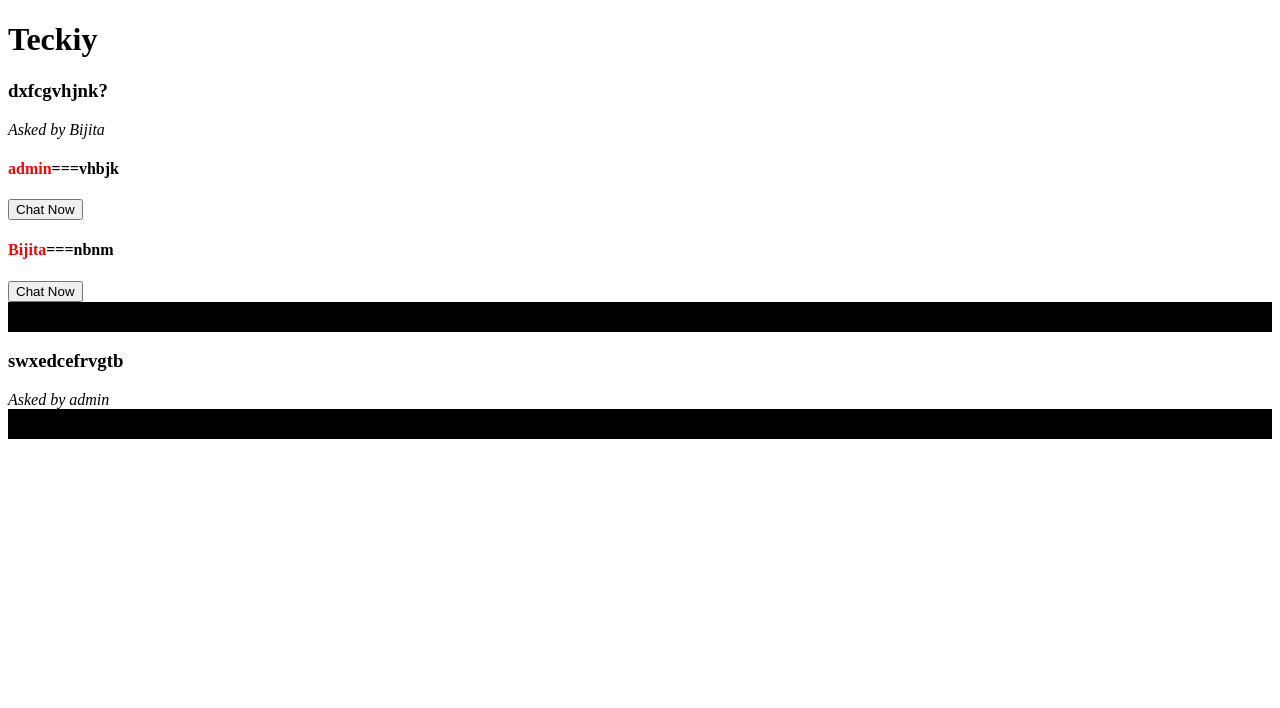
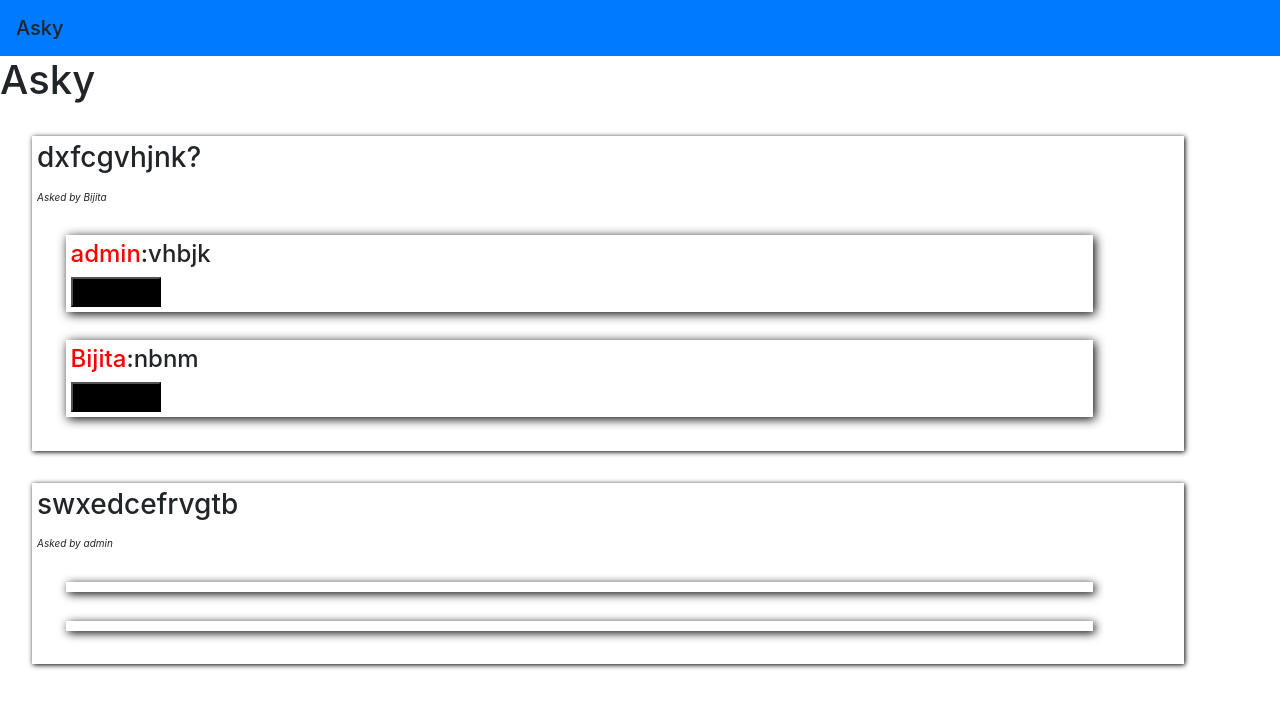
Before and after one commit to Bijitakc/Asky, a Django app: template chat/templates/chat/index.html in a window 1280 px wide. Shown: the top 708 px of the page. Run offline with Django 3.2, Linux system fonts and the light colour scheme; the template is opened without the code that fills it: values that come from a table or form of the project are taken from there, others are empty; data comes from the database, SQL or seed files in the repository; both versions use the stored data as it was after the commit; tables that the repository leaves empty hold one stand-in row (values such as "Sample post"); some libraries are stand-ins or nearby versions.

Commit message:
added new changes on index

```diff
--- a/chat/models.py
+++ b/chat/models.py
@@ -18,8 +18,6 @@ class Answer(models.Model):
     post = models.ForeignKey(Post,on_delete=models.CASCADE)
     answer = models.TextField()
     created_by = models.ForeignKey(User,on_delete=models.CASCADE,null=True)
-
-
 
 
 class Room(models.Model):
--- /dev/null
+++ b/chat/static/chat/css/index.css
@@ -0,0 +1,23 @@
+
+.wholecard{
+    width: 90%;
+    margin-left:2.5%;
+    margin-right:2.5%;
+    margin-top:2.5%;
+    margin-bottom:2.5%;
+    border: 4px black;
+    background-color: rgb(255, 255, 255);
+    padding: 5px;
+    box-shadow: 1px 1px 5px black;
+}
+.answercard{
+    width: 90%;
+    margin-left:2.5%;
+    margin-right:2.5%;
+    margin-top:2.5%;
+    margin-bottom:2.5%;
+    border: 4px;
+    background-color: rgb(255, 255, 255);
+    padding: 5px;
+    box-shadow: 2px 2px 10px black;
+}
--- /dev/null
+++ b/chat/templates/chat/base.html
@@ -0,0 +1,29 @@
+<!-- chat/templates/chat/index.html -->
+{% load static %}
+<!DOCTYPE html>
+<html>
+<head>
+    <!-- Required meta tags -->
+    <meta charset="utf-8">
+    <meta name="viewport" content="width=device-width, initial-scale=1, shrink-to-fit=no">
+
+    <!-- Bootstrap CSS -->
+    <link rel="stylesheet" href="https://maxcdn.bootstrapcdn.com/bootstrap/4.0.0/css/bootstrap.min.css" integrity="sha384-Gn5384xqQ1aoWXA+058RXPxPg6fy4IWvTNh0E263XmFcJlSAwiGgFAW/dAiS6JXm" crossorigin="anonymous">
+    <link rel="stylesheet" type="text/css" href="{% static 'chat/css/index.css' %}">
+    <title>Chat Rooms</title>
+</head>
+<body>
+    <!-- navbar -->
+   <nav class="navbar navbar-primary bg-primary">
+  <span class="navbar-brand mb-0 h1">Asky</span>
+</nav>
+  {% block maincontent %}
+  {% endblock %}
+
+  <!-- Optional JavaScript -->
+    <!-- jQuery first, then Popper.js, then Bootstrap JS -->
+    <script src="https://code.jquery.com/jquery-3.2.1.slim.min.js" integrity="sha384-KJ3o2DKtIkvYIK3UENzmM7KCkRr/rE9/Qpg6aAZGJwFDMVNA/GpGFF93hXpG5KkN" crossorigin="anonymous"></script>
+    <script src="https://cdnjs.cloudflare.com/ajax/libs/popper.js/1.12.9/umd/popper.min.js" integrity="sha384-ApNbgh9B+Y1QKtv3Rn7W3mgPxhU9K/ScQsAP7hUibX39j7fakFPskvXusvfa0b4Q" crossorigin="anonymous"></script>
+    <script src="https://maxcdn.bootstrapcdn.com/bootstrap/4.0.0/js/bootstrap.min.js" integrity="sha384-JZR6Spejh4U02d8jOt6vLEHfe/JQGiRRSQQxSfFWpi1MquVdAyjUar5+76PVCmYl" crossorigin="anonymous"></script>
+</body>
+</html>
--- a/chat/templates/chat/index.html
+++ b/chat/templates/chat/index.html
@@ -1,25 +1,31 @@
 <!-- chat/templates/chat/index.html -->
+{% extends 'chat/base.html'%}
 {%load static%}
-<!DOCTYPE html>
-<html>
-<head>
-    <meta charset="utf-8"/>
-    <title>Chat Rooms</title>
-</head>
-<body>
-    <h1>Teckiy</h1>
+{% block maincontent %}
+    <h1>Asky</h1>
     {% for q in posts %}
-        <h3>{{q.question}}</h3>
-        <i>Asked by {{q.created_by}}</i>
-        {% for a in answers %}
-            {% if a.post.id == q.id %}
-                <h4><span style="color:red">{{a.created_by}}</span>==={{a.answer}}</h4>
-
-                        <button onclick="roombuild('{{a.id}}')">Chat Now</button>
-
-            {% endif %}
-        {% endfor %}
-    <div style="height:30px;background:black;"></div>
+        <div class="wholecard" >
+            <h3>{{q.question}}</h3>
+            <i style="font-size: 10px;">Asked by {{q.created_by}}</i>
+                {% for a in answers %}
+                <div class="answercard" >
+                    {% if a.post.id == q.id %}
+                        <h4><span style="color:red">{{a.created_by}}</span>:{{a.answer}}</h4>
+                        <button  style="background-color: black;"  onclick="roombuild('{{a.id}}')">Chat Now</button>
+                    {% endif %}
+                </div>
+                {% endfor %}
+                {%if user.is_authenticated %}
+                    <form class="comment" method="POST">
+                        {%csrf_token%}
+                        <p>{{q.id}}</p>
+                        <input hidden value={{q.id}} name="post">
+                        <input hidden value={{user.username}} name="username">
+                        <input placeholder="Answer" name="answer">
+                        <button type="submit" >Post</button>
+                    </form>
+                {%endif%}
+        </div>
     {% endfor %}
     <script src="{% static 'reconnecting-websocket.js' %}"></script>
     <script>
@@ -28,7 +34,9 @@
             window.location.href = "/chat/"+roomName+'?q='+roomID
             console.log(roomName)
         }
+        function reply(){
 
+        }
     </script>
-</body>
+ {% endblock %}
 </html>
--- a/chat/urls.py
+++ b/chat/urls.py
@@ -1,5 +1,7 @@
 from django.contrib import admin
 from django.urls import path,re_path
+from django.conf import settings
+from django.conf.urls.static import static
 from . import views
 
 urlpatterns = [
@@ -7,3 +9,6 @@ urlpatterns = [
     # re_path(r'^(?P<room_name>[^/]+)/$',views.room, name='room'),
     path('<str:room_name>',views.room,name="room")
 ]
+
+if settings.DEBUG: # new
+    urlpatterns += static(settings.MEDIA_URL, document_root=settings.MEDIA_ROOT)
--- a/chatapp/urls.py
+++ b/chatapp/urls.py
@@ -3,6 +3,6 @@ from django.urls import path,include
 
 urlpatterns = [
     path('admin/', admin.site.urls),
-    path('chat/',include(('chat.urls','chat'),namespace="chat")),
+    path('',include(('chat.urls','chat'),namespace="chat")),
     path('user/',include(('user.urls',"user"),namespace="user"))
 ]
--- a/user/templates/user/login.html
+++ b/user/templates/user/login.html
@@ -11,10 +11,10 @@
         {%csrf_token%}
         <label>Username</label>
         <input name="username" type="text">
-        <label>Email</label>
-        <input name="email" type="email">
+        <!-- <label>Email</label>
+        <input name="email" type="email"> -->
         <label>Password</label>
-        <input name="password" type="password">
+        <input name="upassword" type="password">
         <button type="submit">Submit</button>
     </form>
 </body>
```
Also changed, not shown: chat/views.py (+19 -8 lines), chatapp/settings.py (+7 -7 lines), user/views.py (+6 -5 lines), db.sqlite3.
